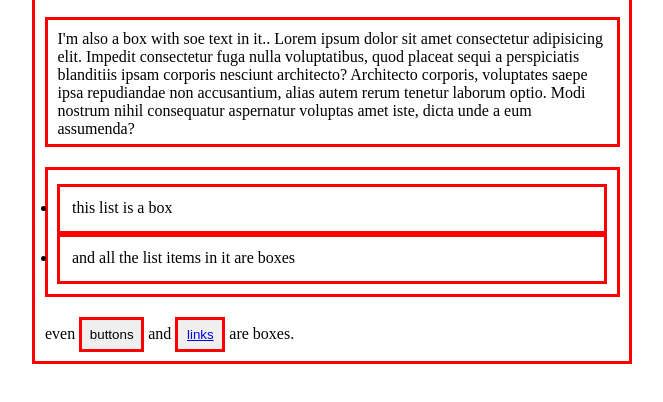
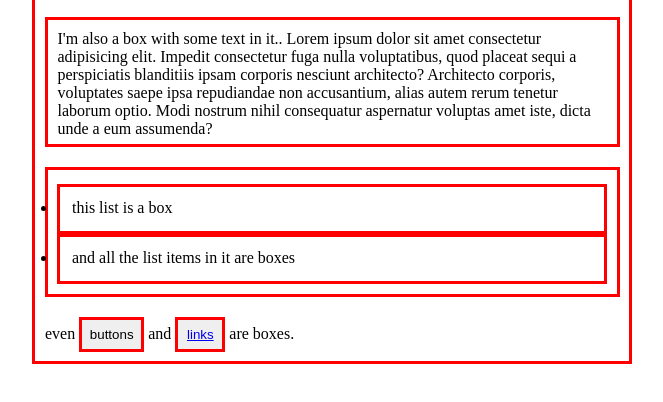
Before and after one commit to Lok-ii/Box-Model, a plain HTML site: page index.html in a window 1280 px wide. Shown: the part 126-528 px from the top of the page, without its empty margins (308-971 px from the left). Drawn offline with Linux system fonts and the light colour scheme.

Commit message:
update some code

```diff
--- a/index.html
+++ b/index.html
@@ -13,7 +13,7 @@
         </div>
         <div class="text">
             <p>
-                I'm also a box with soe text in it.. Lorem ipsum dolor sit amet consectetur adipisicing elit. Impedit consectetur fuga nulla voluptatibus, quod placeat sequi a perspiciatis blanditiis ipsam corporis nesciunt architecto? Architecto corporis, voluptates saepe ipsa repudiandae non accusantium, alias autem rerum tenetur laborum optio. Modi nostrum nihil consequatur aspernatur voluptas amet iste, dicta unde a eum assumenda?
+                I'm also a box with some text in it.. Lorem ipsum dolor sit amet consectetur adipisicing elit. Impedit consectetur fuga nulla voluptatibus, quod placeat sequi a perspiciatis blanditiis ipsam corporis nesciunt architecto? Architecto corporis, voluptates saepe ipsa repudiandae non accusantium, alias autem rerum tenetur laborum optio. Modi nostrum nihil consequatur aspernatur voluptas amet iste, dicta unde a eum assumenda?
             </p>
         </div>
         <div class="list">
```
